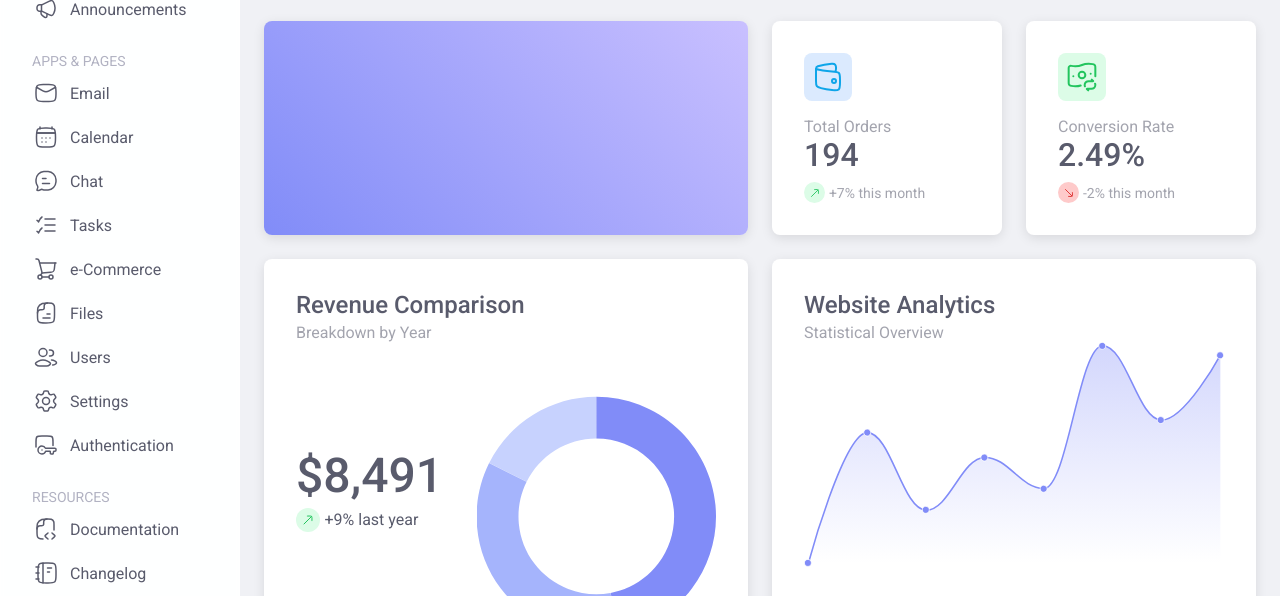
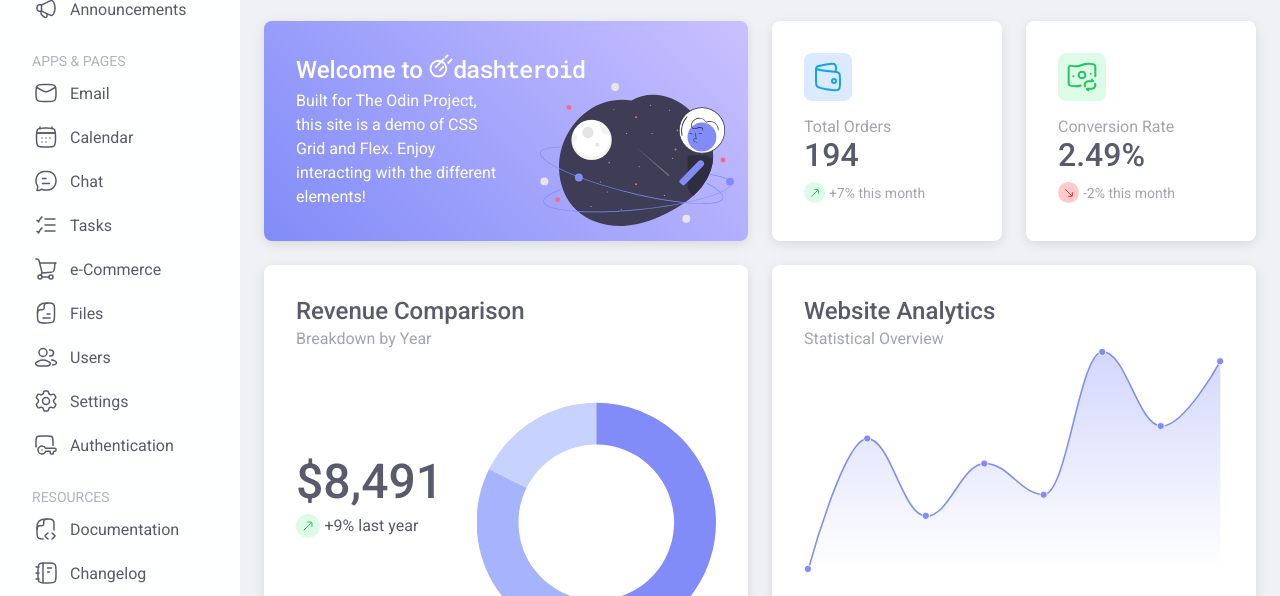
Before and after one commit to MatthewPopa/admin-dashboard, a plain HTML site: page index.html in a window 1280 px wide. Shown: the part 175-771 px from the top of the page. Drawn offline with Linux system fonts and the light colour scheme.

Commit message:
Update section 1

```diff
--- a/index.html
+++ b/index.html
@@ -362,6 +362,13 @@ document.body.dataset.mode = currentTheme;
                     </hgroup>
                     <main>
                         <section class="section1">
+                            <h2>Welcome to
+                                <svg width="24" height="24" viewBox="0 0 38 38" fill="none" xmlns="http://www.w3.org/2000/svg">
+                                <path d="M27.3333 23.1667C27.3333 30.0702 21.7368 35.6667 14.8333 35.6667C7.92977 35.6667 2.33333 30.0702 2.33333 23.1667C2.33333 16.2632 7.92977 10.6667 14.8333 10.6667C21.7368 10.6667 27.3333 16.2632 27.3333 23.1667Z" stroke-linecap="round"/>
+                                <path d="M10.6667 20.6667L23.1667 8.16672M29 2.33333L26.5 4.83333M35.6667 9.00005L30.6667 14M17.3333 25.6667L22.3333 20.6667" stroke-linecap="square"/>
+                                </svg><span class="logo-text">dashteroid</span>
+                            </h2>
+                            <p>Built for <a href="https://theodinproject.com" target="_blank">The Odin Project</a>, this site is a demo of CSS Grid and Flex. Enjoy interacting with the different elements!</p>
                         </section>
                         <section class="section2">
                             <div class="icon">
--- a/style.css
+++ b/style.css
@@ -66,6 +66,14 @@ body.midnight-theme .header-buttons button:last-child {
     background: var(--background);
     border: 1px solid var(--main-color);
     color: var(--primary-text);
+}
+
+body.midnight-theme .section1 {
+    background: no-repeat 95% 80%/40% url(/undraw_stars_re_6je7.svg), var(--background);
+}
+
+body.midnight-theme .section1 svg {
+    stroke: var(--primary-text);
 }
 
 body.midnight-theme .header-buttons button:last-child .button-icon,
@@ -737,8 +745,18 @@ section p {
 .section1 {
     grid-area: 1 / 1 / span 2 / span 6;
     background-color: var(--main-color);
-    background: linear-gradient(45deg, var(--main-color), rgb(201, 192, 255));
+    background: no-repeat 95% 80%/40% url(/undraw_stars_re_6je7.svg), linear-gradient(45deg, var(--main-color), rgb(201, 192, 255));
+    /* background: linear-gradient(45deg, var(--main-color), rgb(201, 192, 255)); */
     color: white;
+}
+
+.section1 svg {
+    stroke: white;
+    stroke-width: 3;
+}
+
+.section1 > p {
+    width: 50%;
 }
 
 .section2,
@@ -1170,4 +1188,7 @@ section > .icon svg {
     .section8 {
         grid-column: span 12;
     }
+    .section1 > p {
+        width: 60%;
+    }
 }
```
Also changed, not shown: undraw_stars_re_6je7.svg (added), 1 other file.
